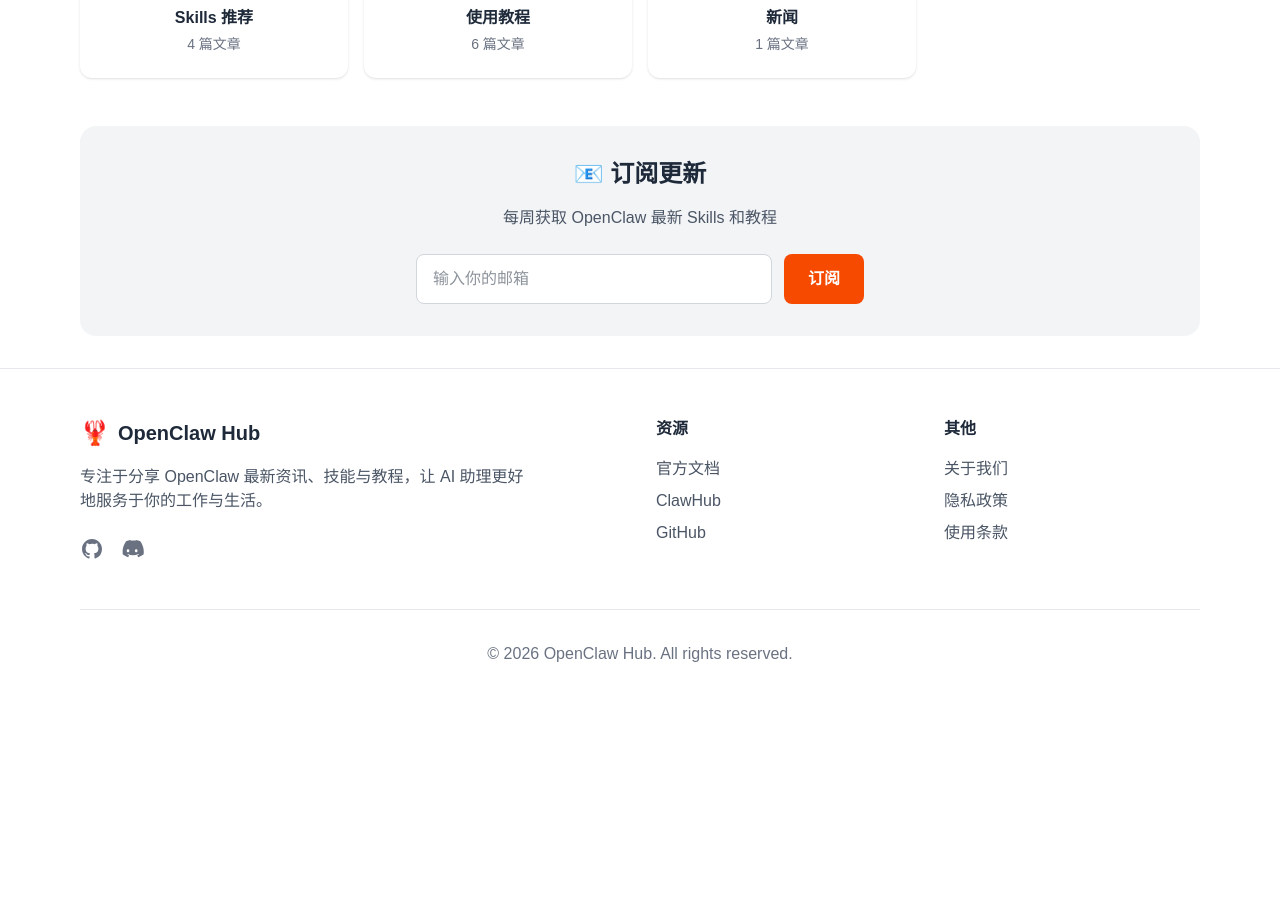
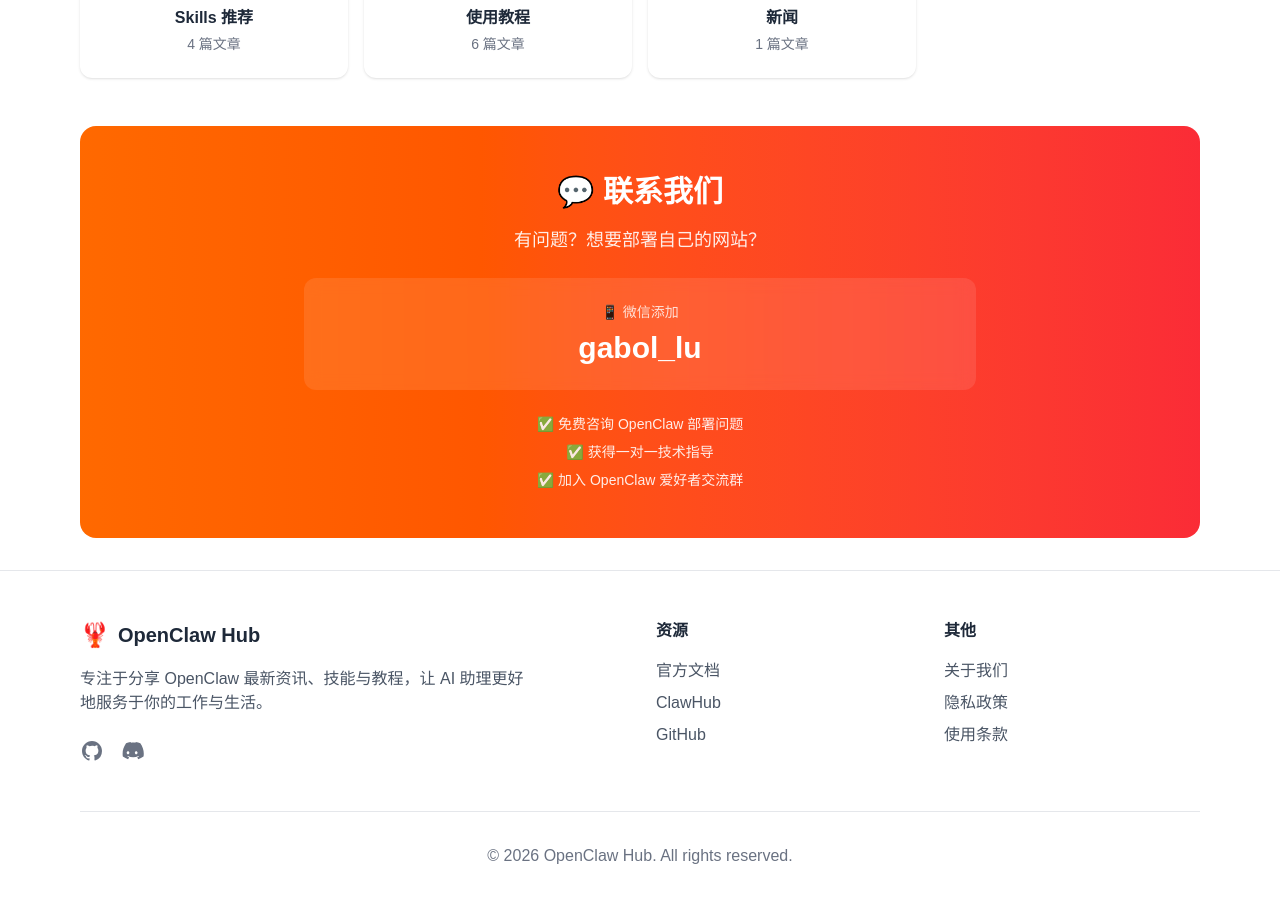
Before and after one commit to avisii1680769-cell/gabor, a Next.js app: page / in a window 1280 px wide. Shown: the part 1952-2854 px from the top of the page. Before the commit the page ends 2666 px from the top, so only its background shows below. Built offline with nearby package versions, Linux system fonts and the light colour scheme.

Commit message:
Update homepage: Add WeChat promotion section

```diff
--- a/src/app/page.tsx
+++ b/src/app/page.tsx
@@ -121,27 +121,31 @@
           </div>
         </section>
 
-        {/* Newsletter */}
-        <section className="bg-gray-100 dark:bg-gray-800 rounded-2xl p-8 text-center">
-          <h2 className="text-2xl font-bold mb-4 text-gray-800 dark:text-white">
-            📧 订阅更新
-          </h2>
-          <p className="text-gray-600 dark:text-gray-300 mb-6">
-            每周获取 OpenClaw 最新 Skills 和教程
-          </p>
-          <form className="flex flex-col sm:flex-row gap-3 max-w-md mx-auto">
-            <input
-              type="email"
-              placeholder="输入你的邮箱"
-              className="flex-1 px-4 py-3 rounded-lg border border-gray-300 dark:border-gray-600 bg-white dark:bg-gray-700 text-gray-800 dark:text-white focus:outline-none focus:ring-2 focus:ring-orange-500"
-            />
-            <button
-              type="submit"
-              className="bg-orange-600 text-white px-6 py-3 rounded-lg font-semibold hover:bg-orange-700 transition"
-            >
-              订阅
-            </button>
-          </form>
+        {/* WeChat Promotion */}
+        <section className="bg-gradient-to-r from-orange-500 to-red-500 rounded-2xl p-8 md:p-12 text-center text-white">
+          <div className="max-w-2xl mx-auto">
+            <h2 className="text-2xl md:text-3xl font-bold mb-4">
+              💬 联系我们
+            </h2>
+            <p className="text-lg opacity-90 mb-6">
+              有问题？想要部署自己的网站？
+            </p>
+
+            <div className="bg-white/10 backdrop-blur-sm rounded-xl p-6 mb-6">
+              <p className="text-sm opacity-80 mb-2">
+                📱 微信添加
+              </p>
+              <p className="text-2xl md:text-3xl font-bold">
+                gabol_lu
+              </p>
+            </div>
+
+            <div className="space-y-2 text-sm opacity-90">
+              <p>✅ 免费咨询 OpenClaw 部署问题</p>
+              <p>✅ 获得一对一技术指导</p>
+              <p>✅ 加入 OpenClaw 爱好者交流群</p>
+            </div>
+          </div>
         </section>
       </main>
 
```
